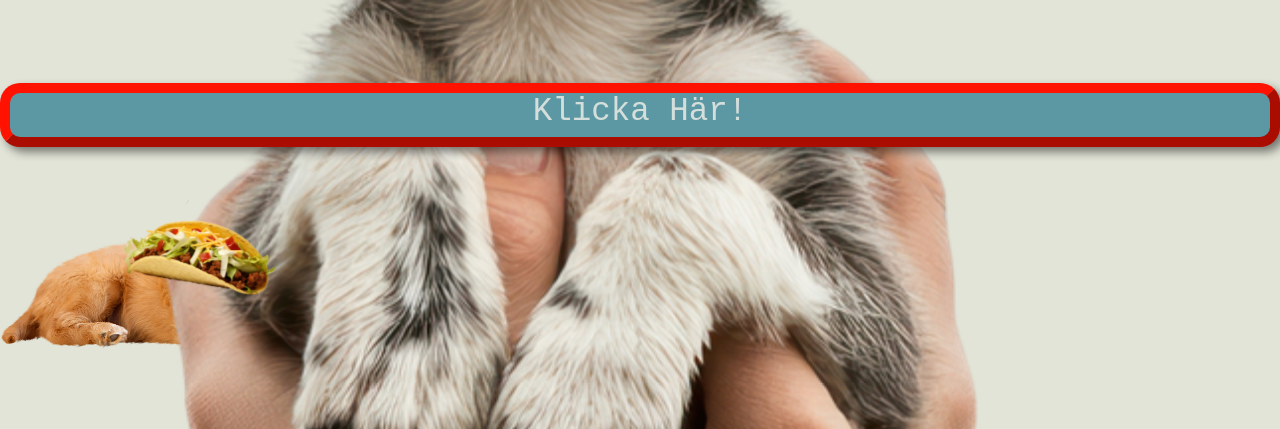
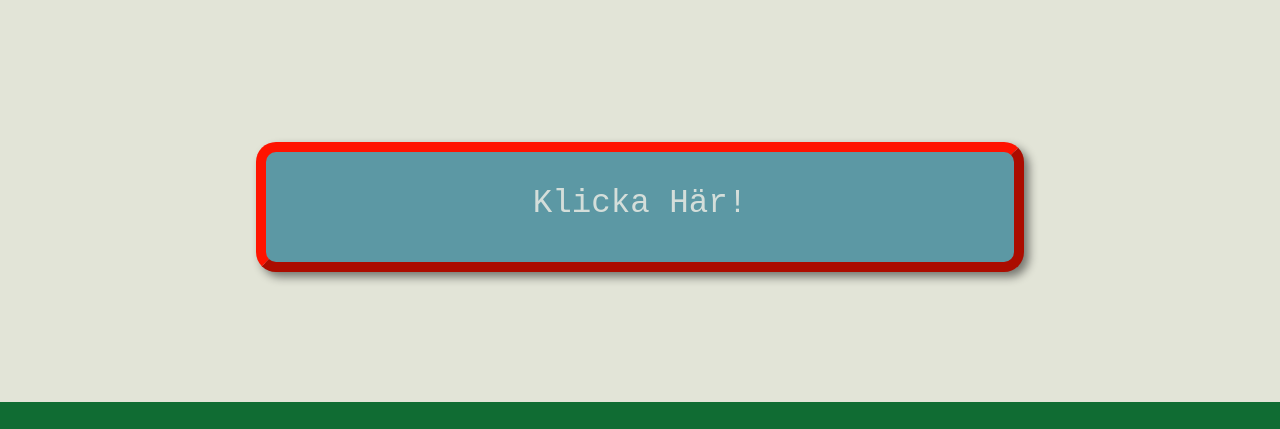
Before and after one commit to Rosalij/moment4, a website built with Parcel: page src/animationer.html in a window 1280 px wide. Shown: the part 371-800 px from the top of the page. Built offline with nearby package versions, Linux system fonts and the light colour scheme.

Commit message:
edits on animations and button

```diff
--- a/src/animationer.html
+++ b/src/animationer.html
@@ -49,8 +49,9 @@
 
 
         <h1>Animationer</h1>
+         <button onclick="displayDogs()" id="dogButton">Klicka Här!</button>
         <div class="dogDiv">
-            <button onclick="displayDogs()" id="dogButton">Klicka Här!</button>
+
 
             <div class="golden_container">
                 <picture>
@@ -70,14 +71,14 @@
                     alt="Håller valp i händerna" width="500">
             </picture>
 
+            <div id="taco_container">
+                <picture>
+                    <source srcset="./images/images_animation/taco.png?as=avif&width=500" type="image/avif">
+                    <img id="taco" src="./images/images_animation/taco.png?as=jpg&width=500"
+                        alt="Håller valp i händerna" width="500">
+                </picture>
+            </div>
 
-        </div>
-        <div id="taco_container">
-            <picture>
-                <source srcset="./images/images_animation/taco.png?as=avif&width=500" type="image/avif">
-                <img id="taco" src="./images/images_animation/taco.png?as=jpg&width=500" alt="Håller valp i händerna"
-                    width="500">
-            </picture>
         </div>
     </main>
     <!--footer-->
--- a/src/css/_component.scss
+++ b/src/css/_component.scss
@@ -11,11 +11,14 @@ button {
 #dogButton {
     background-color: none;
     display: block;
-    width: 100%;
+    width: 60%;
+    margin-left: auto;
+    margin-right: auto;
     border-radius: 20px;
     font-family: monospace;
     font-size: 2.5em;
     height: 4em;
+    margin-bottom: 4em;
     border-width: 10px;
     border-style: outset;
     box-shadow: 5px 5px 10px rgba(0, 0, 0, 0.482);
--- a/src/css/_layout.scss
+++ b/src/css/_layout.scss
@@ -23,7 +23,7 @@ body {
 }
 
 .dogDiv {
-    display: flex;
+    display: none;
     flex-direction: column;
     width: 100%;
     height: 100vh;
--- a/src/js/script.js
+++ b/src/js/script.js
@@ -5,6 +5,7 @@
 let openHamburgerEl = document.querySelector(".open-hamburger")
 let closeHamburgerEl = document.querySelector(".close-hamburger")
 let dogButtonEl = document.querySelector("#dogButton");
+let dogDivEl = document.querySelector(".dogDiv")
 
 dogButtonEl.addEventListener("click", displayDogs)
 openHamburgerEl.addEventListener("click", toggleMenu);
@@ -23,4 +24,5 @@ function toggleMenu() {
 
 function displayDogs() {
     dogButtonEl.style.display = "none";
+    dogDivEl.style.display = "block";
 }
```
